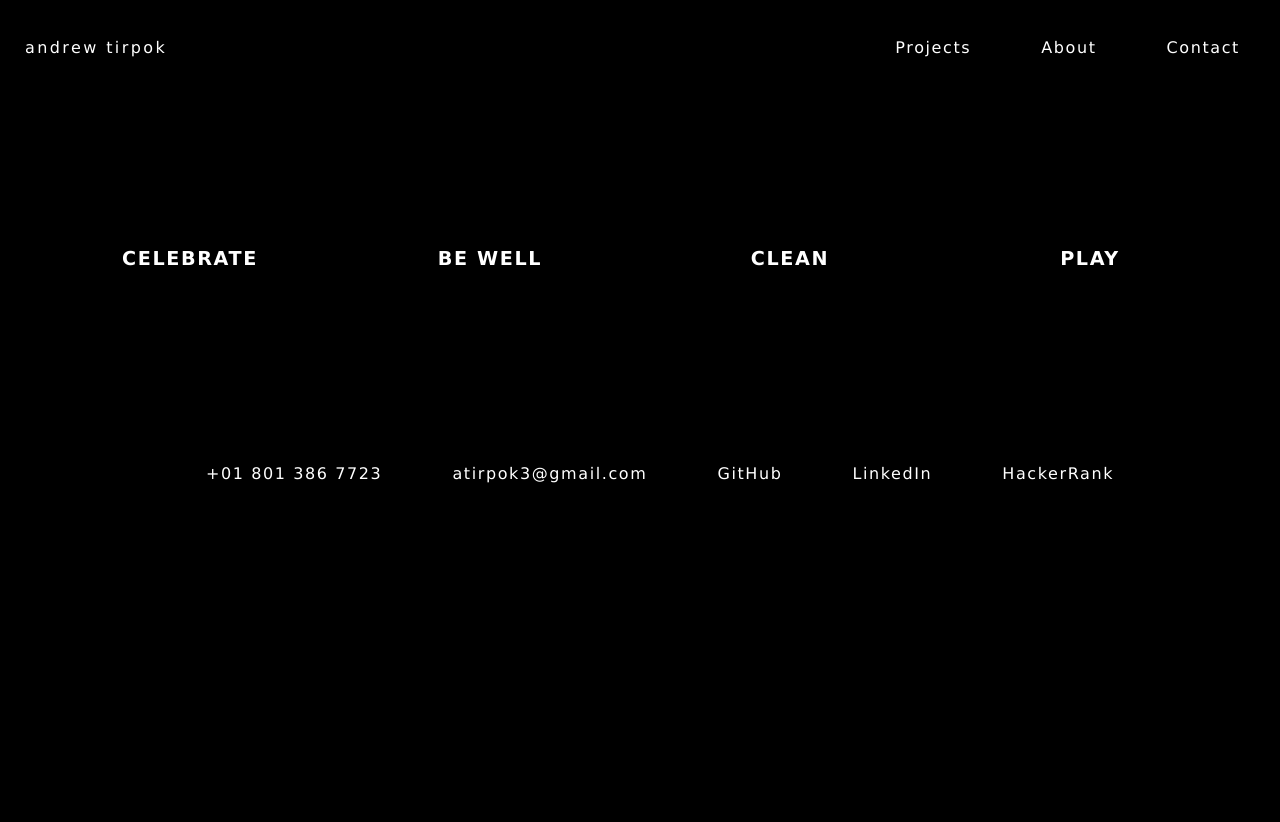
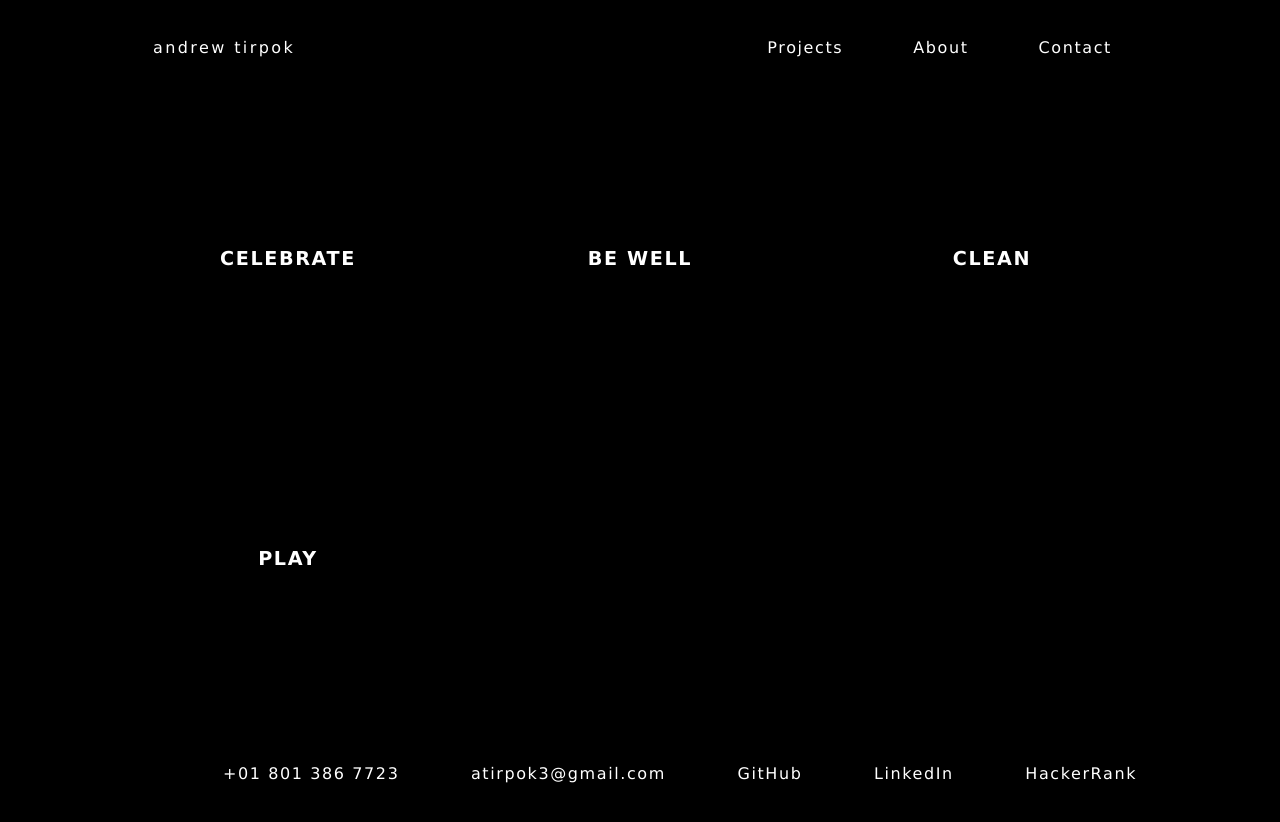
Before and after one commit to androosk/react-portfolio, a React (Create React App) app: page / in a window 1280 px wide. Before the commit the page ends 800 px from the top, so only its background shows below. Built offline with nearby package versions, Linux system fonts and the light colour scheme.

Commit message:
a few more mobile and project view changes

```diff
--- a/src/App.js
+++ b/src/App.js
@@ -11,12 +11,13 @@ function App() {
   const [contactSelected, setContactSelected] = useState(false);
 
   return (
-    <div>
+    <body>
       <Router>
         <Navbar
           contactSelected={contactSelected}
           setContactSelected={setContactSelected}
         />
+        <main>
           <Routes>
             <Route exact path="/" element={<ProjectCard />} />
             <Route
@@ -32,6 +33,7 @@ function App() {
           ) : (
             <></>
           )}
+        </main>
         <Footer />
         {/* <video
           autoPlay
@@ -51,7 +53,7 @@ function App() {
           <source src={Waves} type="video/mp4" />
         </video> */}
       </Router>
-    </div>
+    </body>
   );
 }
 
--- a/src/index.css
+++ b/src/index.css
@@ -5,18 +5,19 @@
 html,
 body {
   height: 100vh;
-  display: flex;
-  flex-direction: column;
+  margin: 0;
 }
 
 body {
   margin: 0;
-  padding: 0;
+  padding: 0 5vw;
   line-height: 1.5;
   letter-spacing: .1em;
   background: black;
   color: white;
   font-family: Verdana, Geneva, Tahoma, sans-serif;
+  display: flex;
+  flex-direction: column;
 }
 
 a {
@@ -58,11 +59,19 @@ header nav ul li a:hover {
   border-radius: 15px;
   text-shadow: none;
 }
+main {
+  flex-grow: 1;
+  display: flex;
+  flex-direction: column;
+  align-items: center;
+  justify-content: center;
+}
 
 .project-row {
-  display: inline-flex;
+  width: 100%;
+  display: flex;
   flex-wrap: wrap;
-  justify-content: space-evenly;
+  justify-content: space-between;
 }
 .project-img {
   width: 300px;
@@ -162,7 +171,8 @@ button {
   display: flex;
   justify-content: center;
   align-items: center;
-  flex-grow: 1;
+  width: 80vw;
+  padding: 0 10px;
 }
 
 .selfie {
@@ -288,6 +298,9 @@ footer nav ul li a:hover {
   .project-name {
     color: #fce138;
   }
+  .project-box {
+    width: 100vw;
+  }
   header {
     width: 100%;
     display: flex;
```
Lines whose indentation alone changed are shown as unchanged.
